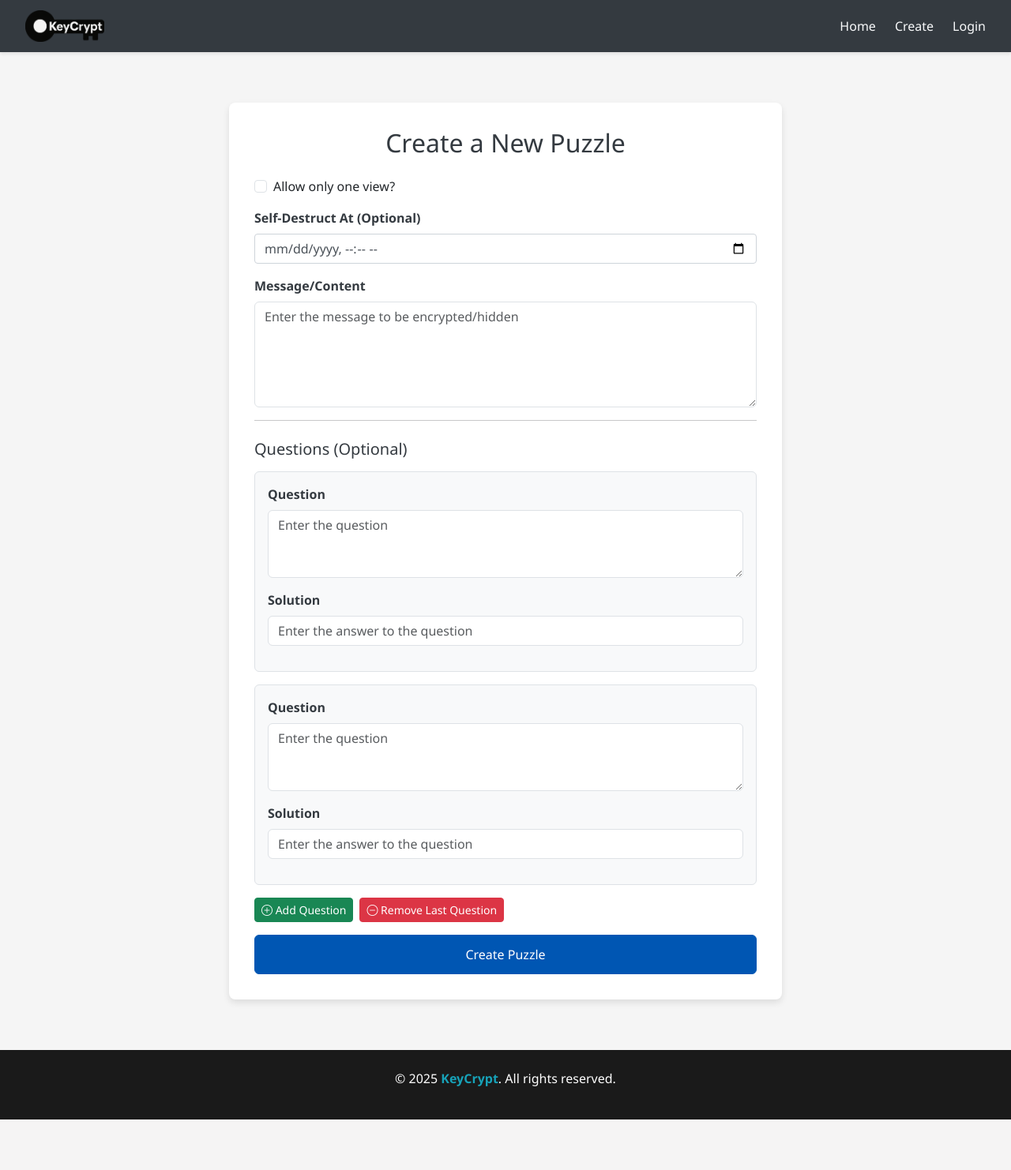
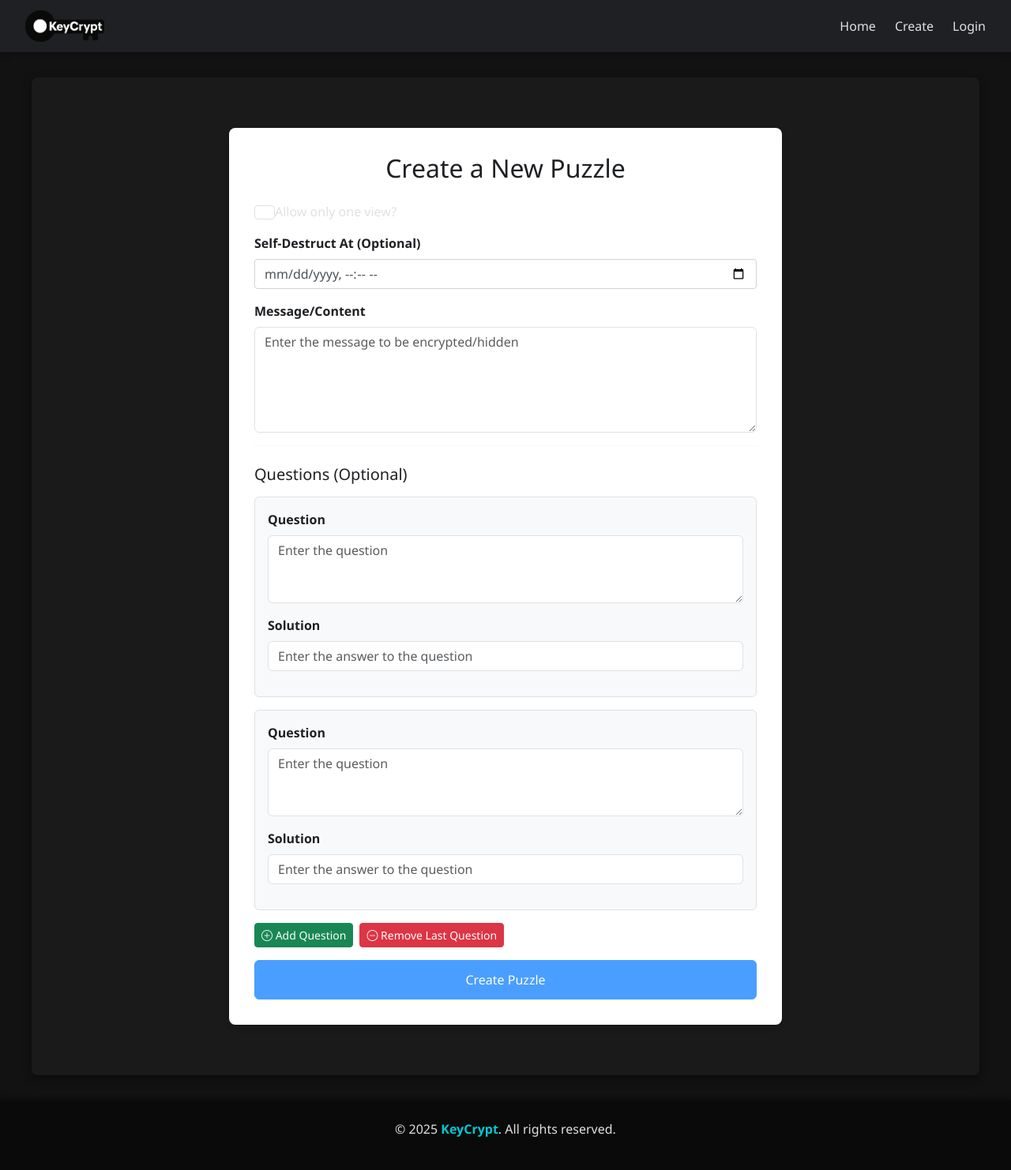
Before and after one commit to mlziade/keycrypt, a Django app: page /puzzle/create/ in a window 1280 px wide. Shown: the whole page at 79% size. Before the commit the page ends 1418 px from the top, so only its background shows below. Run offline with Django 5.2, Linux system fonts and the light colour scheme; some libraries are stand-ins or nearby versions.

Commit message:
Refactor CSS variables and styles for dark theme consistency; enhance button and form element styles

```diff
--- a/static/base.css
+++ b/static/base.css
@@ -1,16 +1,19 @@
 :root {
-    --primary-color: #0056b3;
-    --secondary-color: #343a40;
-    --accent-color: #17a2b8;
-    --light-color: #f8f9fa;
-    --dark-color: #212529;
-    --footer-color: #1a1a1a;
+    --primary-color: #4a9eff;
+    --secondary-color: #1e2023;
+    --accent-color: #00c9d4;
+    --light-color: #e1e1e1;
+    --dark-color: #121212;
+    --footer-color: #0a0a0a;
+    --text-color: #e1e1e1;
+    --container-bg: #1a1a1a;
+    --shadow-color: rgba(0, 0, 0, 0.4);
 }
 
 body {
     font-family: 'Segoe UI', Tahoma, Geneva, Verdana, sans-serif;
-    background-color: #f5f5f5;
-    color: var(--dark-color);
+    background-color: var(--dark-color);
+    color: var(--text-color);
     margin: 0;
     padding: 0;
     min-height: 100vh;
@@ -24,12 +27,13 @@ body {
     display: flex;
     justify-content: space-between;
     align-items: center;
-    box-shadow: 0 2px 4px rgba(0, 0, 0, 0.1);
+    box-shadow: 0 2px 8px var(--shadow-color);
 }
 
 .logo img {
     height: 40px;
     width: auto;
+    filter: brightness(1.1);
 }
 
 .nav-links {
@@ -91,19 +95,56 @@ body {
     padding: 2rem 1rem;
     max-width: 1200px;
     margin: 0 auto;
+    background-color: var(--container-bg);
+    border-radius: 8px;
+    margin-top: 2rem;
+    margin-bottom: 2rem;
+    box-shadow: 0 4px 12px var(--shadow-color);
 }
 
 footer {
     background-color: var(--footer-color);
-    color: #fff;
+    color: var(--text-color);
     text-align: center;
     padding: 1.5rem 0;
     margin-top: auto;
+    box-shadow: 0 -2px 8px var(--shadow-color);
 }
 
 footer span {
     color: var(--accent-color);
     font-weight: bold;
+}
+
+/* Add some styles for form elements and buttons to match dark theme */
+input, select, textarea {
+    background-color: #2c2c2c;
+    border: 1px solid #444;
+    color: var(--text-color);
+    border-radius: 4px;
+    padding: 8px 12px;
+}
+
+.btn-primary {
+    background-color: var(--primary-color);
+    border-color: var(--primary-color);
+}
+
+.btn-primary:hover {
+    background-color: #3b7ecc;
+    border-color: #3b7ecc;
+}
+
+/* Card styling for dark mode */
+.card {
+    background-color: #242424;
+    border-color: #333;
+    color: var(--text-color);
+}
+
+.card-header {
+    background-color: #1c1c1c;
+    border-color: #333;
 }
 
 @media (max-width: 768px) {
```
